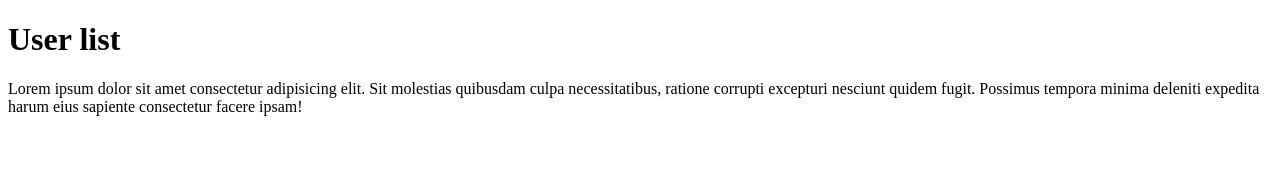
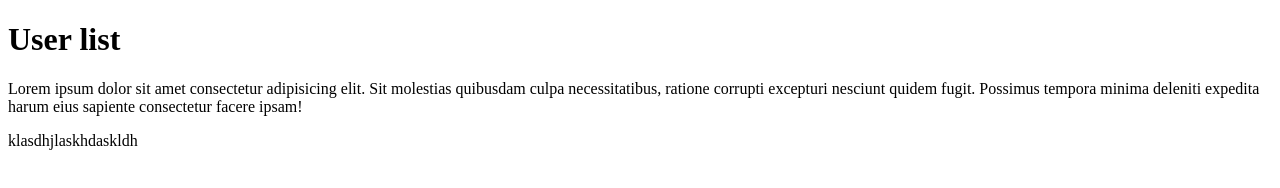
Before and after one commit to rackbone1/moj-prvi-repo, a plain HTML site: page index.html in a window 1280 px wide. Drawn offline with Linux system fonts and the light colour scheme.

Commit message:
chore: text

```diff
--- a/index.html
+++ b/index.html
@@ -13,5 +13,6 @@
       fugit. Possimus tempora minima deleniti expedita harum eius sapiente
       consectetur facere ipsam!
     </p>
+    <div>klasdhjlaskhdaskldh</div>
   </body>
 </html>
```
